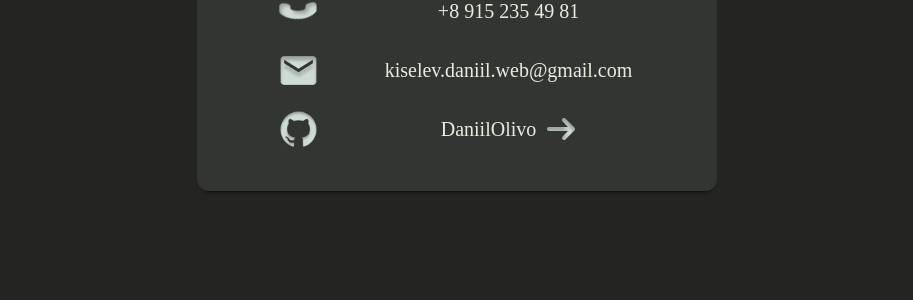
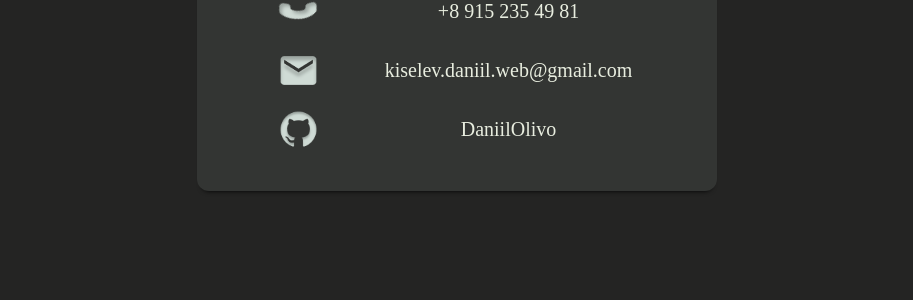
Before and after one commit to DaniilOlivo/portfolio, a Django app: template main/templates/main/contacts.html in a window 1280 px wide. Shown: the part 402-702 px from the top of the page, without its empty margins (183-1096 px from the left). Run offline with Django 4.2, Linux system fonts and the light colour scheme; the template is opened without the code that fills it, so the values that code supplies are empty; some libraries are stand-ins or nearby versions; some web fonts are replaced.

Commit message:
Edit style contacts page

```diff
--- a/main/static/main/css/contacts.css
+++ b/main/static/main/css/contacts.css
@@ -34,7 +34,6 @@
 
 .contacts-link:hover {
     color: var(--color-accent);
-    text-decoration: underline;
 }
 
 .contacts-link_github {
--- a/main/templates/main/contacts.html
+++ b/main/templates/main/contacts.html
@@ -28,10 +28,9 @@
             <div class="block-row">
                 <img src="/static/img/github_ico.png" alt="github" class="contacts-ico">
                 <a href="https://github.com/DaniilOlivo"
-                    class="contacts-link contacts-link_github title title_sub"
+                    class="contacts-link title title_sub"
                     target="_blank">
                     DaniilOlivo
-                    <img src="/static/img/arrow_ico.png" alt="arrow" class="arrow-link">
                 </a>
             </div>
 
```
